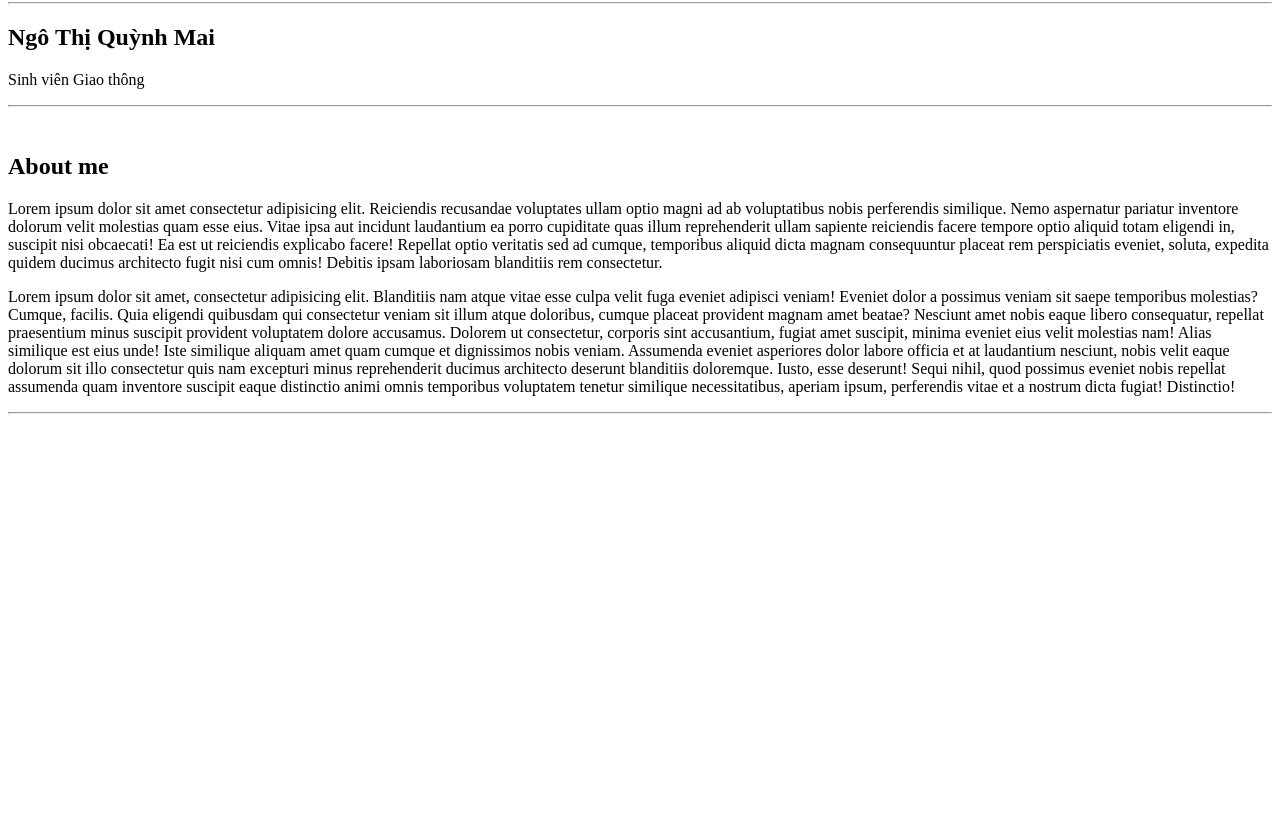
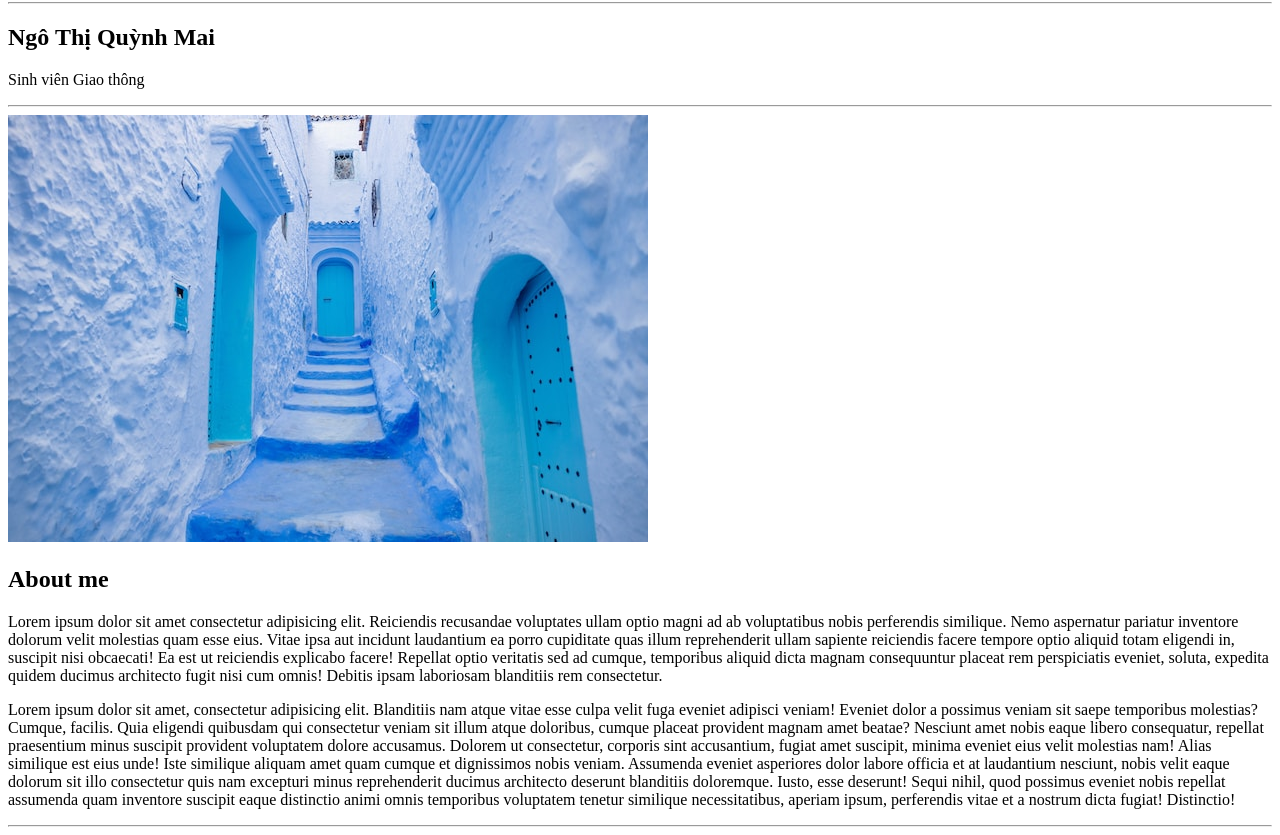
Before and after one commit to Ngthqmai/h-c-html-1, a plain HTML site: page index.html in a window 1280 px wide. Shown: the part 104-939 px from the top of the page. Before the commit the page ends 800 px from the top, so only its background shows below. Drawn offline with Linux system fonts and the light colour scheme; the site is published under a folder, as on GitHub Pages, so addresses that start at the root find nothing.

Commit message:
Add files via upload

```diff
--- a/index.html
+++ b/index.html
@@ -17,7 +17,7 @@
     <p>Sinh viên Giao thông</p>
     <hr />
     <a href="./more-info/contact.html"
-      ><img src="/assets/images/nha.jpg" alt=""
+      ><img src="./assets/images/nha.jpg" alt=""
     /></a>
     <h2>About me</h2>
     <p>
```
